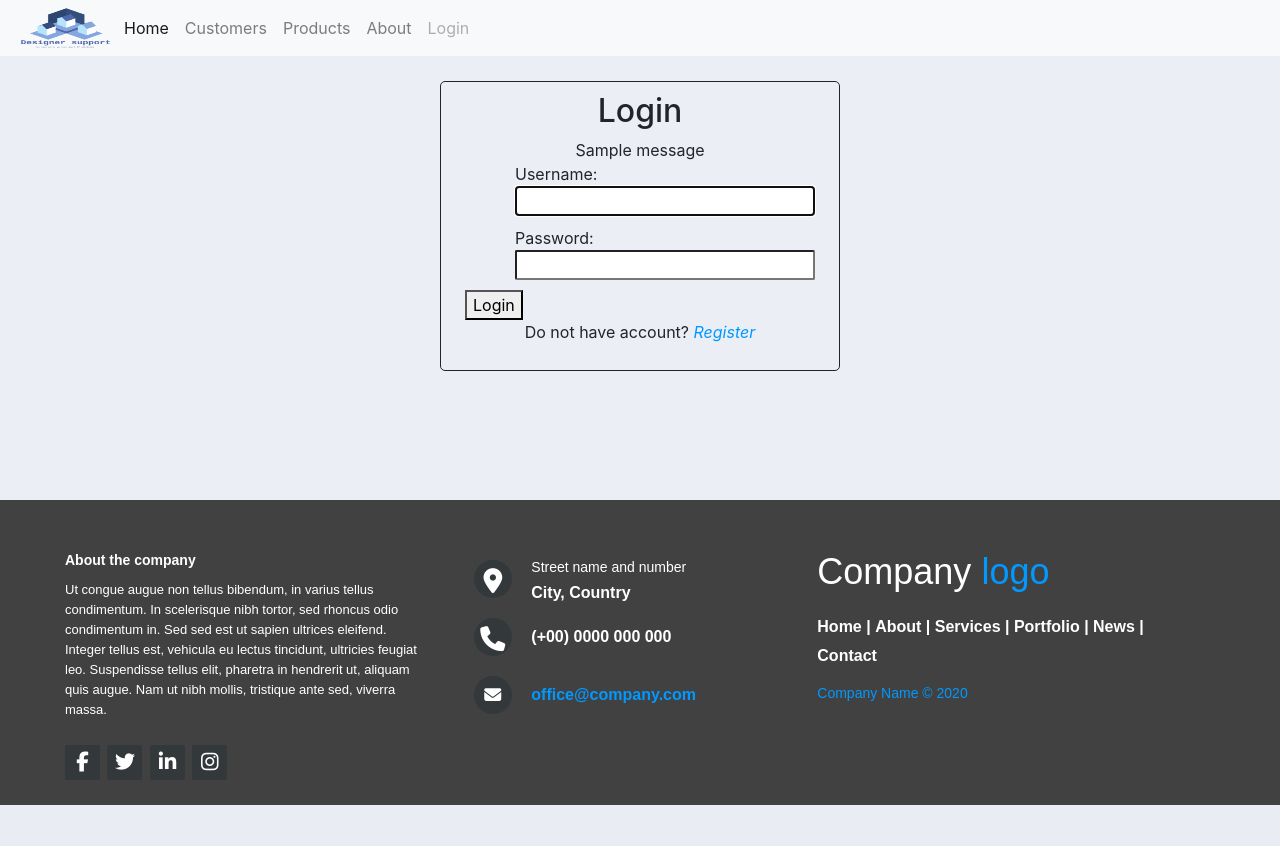
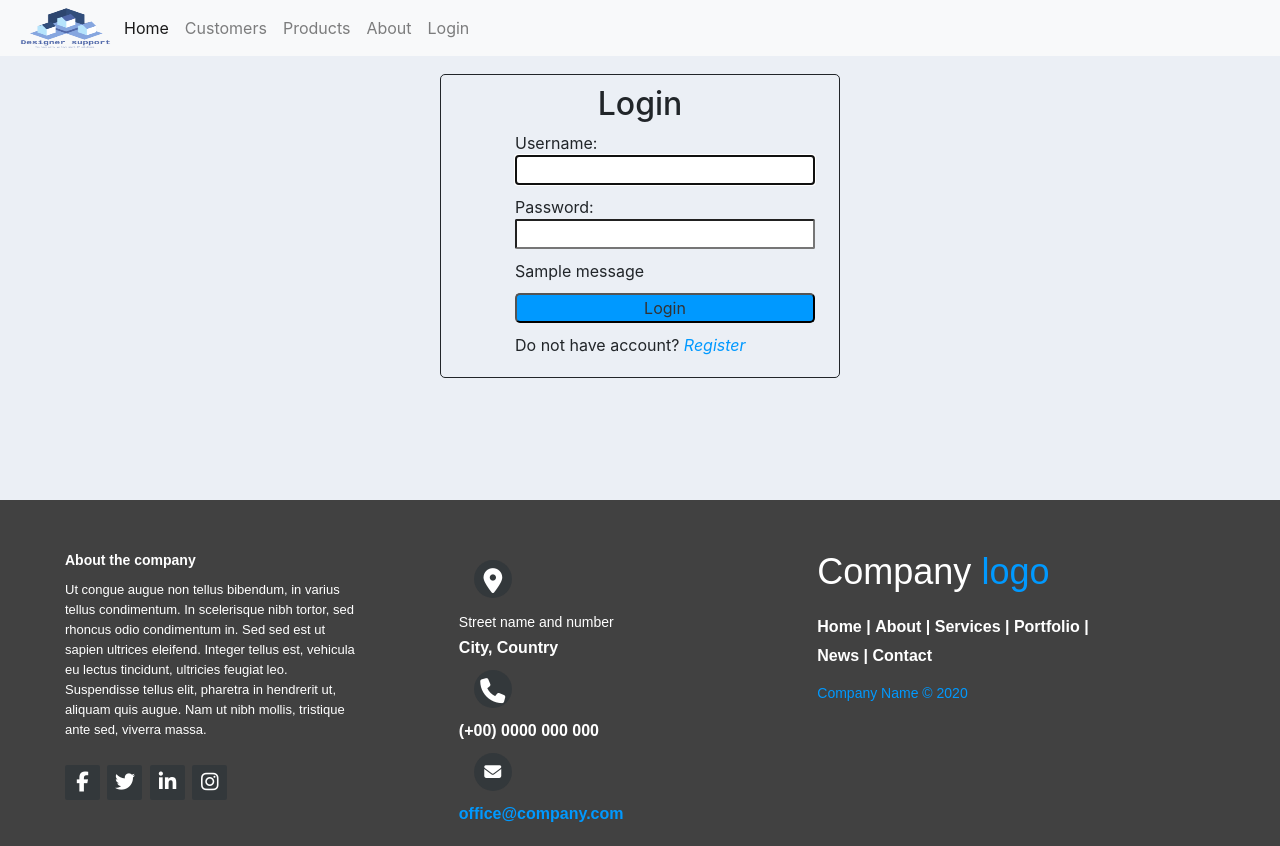
Before and after one commit to gmdmgithub/django-blog, a Django app: page /login in a window 1280 px wide. Before the commit the page ends 805 px from the top, so only its background shows below. Run offline with Django 3.2, Linux system fonts and the light colour scheme; one stand-in notice (Sample message) is shown; some libraries are stand-ins or nearby versions.

Commit message:
logout and styling

```diff
--- a/crm/accounts/templates/accounts/login.html
+++ b/crm/accounts/templates/accounts/login.html
@@ -5,20 +5,20 @@
 <div class='login'>
     <div class='login-content'>
         <h2>Login</h2>
-        {% for message in messages %}
-        <div>
-        {{message}}
-        </div>
-        {% endfor %}
-
         <form action="" method="POST">
                 {% csrf_token %}
                     {{form}}
+                    {% for message in messages %}
+                        <p id="messages">{{message}}</p>
+                    {% endfor %}
             <button type="submit" value="login">Login</button>
         </form>
+        <p>Do not have account?<a href="{% url 'register' %}"> <span>Register</span></a></p>
 
-        <p>Do not have account?<a href="{% url 'register' %}"> <span>Register</span></a></p>
+
+
     </div>
+
 </div>
 
 {% endblock content %}
--- a/crm/accounts/templates/accounts/navbar.html
+++ b/crm/accounts/templates/accounts/navbar.html
@@ -20,7 +20,7 @@
         <a class="nav-link" href="{% url 'contact' %}">About</a>
       </li>
       <li class="nav-item">
-        <a class="nav-link {% if not user.is_authenticated %}disabled{% endif %}" href="{% url 'login' %}" tabindex="-1" aria-disabled="true">Login</a>
+        <a class="nav-link" {% if user.is_authenticated %} href="{% url 'logout' %}">Logout {% else %} href="{% url 'login' %}">Login{% endif %}</a>
       </li>
     </ul>
   </div>
--- a/crm/accounts/templates/accounts/register.html
+++ b/crm/accounts/templates/accounts/register.html
@@ -12,6 +12,10 @@
     <button type="submit" value="register">Register</button>
     </form>
 
+    {% for message in messages %}
+        <p id="messages">{{message}}</p>
+    {% endfor %}
+
     </diV>
 </diV>
 {% endblock content %}
--- a/crm/accounts/urls.py
+++ b/crm/accounts/urls.py
@@ -21,8 +21,9 @@ from . import views
 
 urlpatterns = [
 
-    path('login', views.login, name="login"),
+    path('login', views.login_user, name="login"),
     path('register', views.register, name="register"),
+    path('logout', views.logout_user, name="logout"),
 
     path('', views.home, name='home'),
 
--- a/crm/accounts/views.py
+++ b/crm/accounts/views.py
@@ -3,7 +3,7 @@ from django.http import HttpResponse
 from django.forms import inlineformset_factory
 
 from django.contrib.auth.forms import UserCreationForm, AuthenticationForm
-from django.contrib.auth import authenticate, login
+from django.contrib.auth import authenticate, login, logout
 from django.contrib import messages
 
 from .forms import OrderForm, CreateUserForm
@@ -118,19 +118,25 @@ def delete_order(request, pk):
     context = {'item':order}
     return render(request,'accounts/delete.html', context)
 
-def login(request):
+def login_user(request):
+
+    if request.user.is_authenticated:
+        return redirect('/')
 
     if request.method == 'POST':
+        form = AuthenticationForm(request.POST)
         username = request.POST['username']
         password = request.POST['password']
         user = authenticate(request, username=username, password=password)
-        form = AuthenticationForm(request.POST)
+
         if user is not None:
+            login(request, user)
             messages.success(request,f'User successfully login {username}')
             logging.info(f'user authenticated {username}')
             return redirect('/')
         else:
             logging.error(f'Problem with login {form.error_messages}')
+            messages.error(request, 'Invalid/login password')
 
     form = AuthenticationForm()
     context = {'title':'Login page', 'form':form}
@@ -153,3 +159,9 @@ def register(request):
 
     context = {'title':'Register page', 'form':form}
     return render(request,'accounts/register.html', context)
+
+def logout_user(request):
+
+    logout(request)
+
+    return redirect('/')
--- a/crm/static/css/main.css
+++ b/crm/static/css/main.css
@@ -42,12 +42,25 @@ form label{
     margin-left: 50px;
     margin-bottom: 0px;
 }
-form select, input{
+form select, input, p, button{
     display: block;
     width:300px;
     border-radius: 2px;
     margin-left: 50px;
     margin-bottom: 10px;
+}
+
+form button{
+  background-color: #0099ff;
+  color: #333;
+  border-radius: 5px;
+  transition: ease 0.5s;
+}
+
+form button:hover{
+  background-color: #045f9c;
+  color: #ebeff5;
+
 }
 
 .user-orders-form > label,
```
Also changed, not shown: crm/db.sqlite3.
